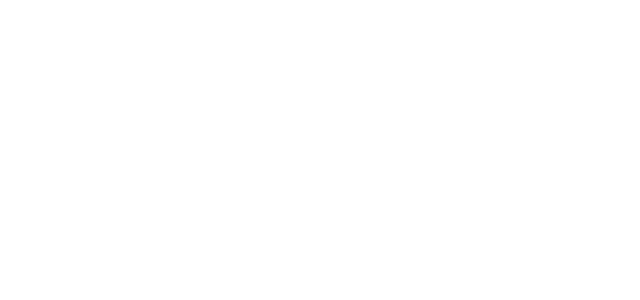
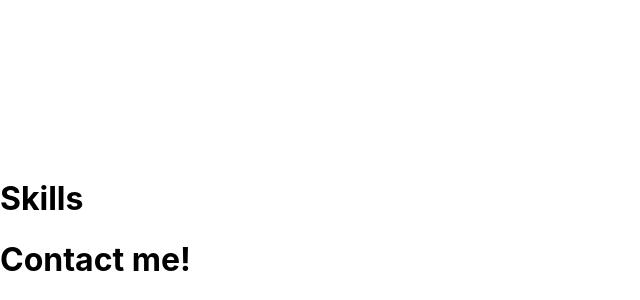
Before and after one commit to timneam/SinglePagePortfolio, a React (Create React App) app in the folder single-page-portfolio/: page / in a window 1280 px wide. Shown: the part 964-1264 px from the top of the page, without its empty margins (0-640 px from the left). Before the commit the page ends 800 px from the top, so only its background shows below. Built offline with nearby package versions, Linux system fonts and the light colour scheme.

Commit message:
Anchor, jump to title

```diff
--- a/single-page-portfolio/src/App.js
+++ b/single-page-portfolio/src/App.js
@@ -7,7 +7,7 @@ import Navbar from "./components/Navbar";
 
 export default function App() {
   return (
-    <main className="text-gray-400 bg-gray-900 body-font">
+    <main>
       <Navbar />
       <About />
       <Projects />
--- a/single-page-portfolio/src/components/About.js
+++ b/single-page-portfolio/src/components/About.js
@@ -2,8 +2,10 @@ import React from "react";
 
 export default function About() {
     return (
-        <h1>
-            About me
-        </h1>
+        <div id="about">
+            <h1>
+                About me
+            </h1>
+        </div>
     )
 }
--- a/single-page-portfolio/src/components/Contact.js
+++ b/single-page-portfolio/src/components/Contact.js
@@ -2,8 +2,10 @@ import React from "react";
 
 export default function Contact() {
     return (
-        <h1>
-            Contact me!
-        </h1>
+        <div id="contact">
+            <h1>
+                Contact me!
+            </h1>
+        </div>
     )
 }
--- a/single-page-portfolio/src/components/Navbar.js
+++ b/single-page-portfolio/src/components/Navbar.js
@@ -10,13 +10,13 @@ export default function Navbar() {
           </a>
         </a>
         <nav className="md:mr-auto md:ml-4 md:py-1 md:pl-4 md:border-l md:border-gray-700	flex flex-wrap items-center text-base justify-center">
-          <a href="#projects" className="mr-5 hover:text-white">
+          <a href="#projects">
             Projects
           </a>
-          <a href="#skills" className="mr-5 hover:text-white">
+          <a href="#skills">
             Skills
           </a>
-          <a href="#contact" className="mr-5 hover:text-white">
+          <a href="#contact">
             Contact
           </a>
         </nav>
--- /dev/null
+++ b/single-page-portfolio/src/components/Projects.css
@@ -0,0 +1,3 @@
+.project-container {
+    height: 1000px;
+}
--- a/single-page-portfolio/src/components/Projects.js
+++ b/single-page-portfolio/src/components/Projects.js
@@ -1,9 +1,12 @@
 import React from "react";
+import "./Projects.css";
 
 export default function Projects () {
     return (
-        <h1>
-            Past Projects
-        </h1>
+        <div className="project-container" id="projects">
+            <h1>
+                Past Projects
+            </h1>
+        </div>
     )
 }
--- a/single-page-portfolio/src/components/Skills.js
+++ b/single-page-portfolio/src/components/Skills.js
@@ -2,8 +2,10 @@ import React from "react";
 
 export default function Skills() {
     return (
-        <h1>
-            Skills
-        </h1>
+        <div id="skills">
+            <h1>
+                Skills
+            </h1>
+        </div>
     )
 }
```
Also changed, not shown: single-page-portfolio/src/components/About.css (added), single-page-portfolio/src/components/Contact.css (added), single-page-portfolio/src/components/Navbar.css (added), single-page-portfolio/src/components/Skills.css (added).
